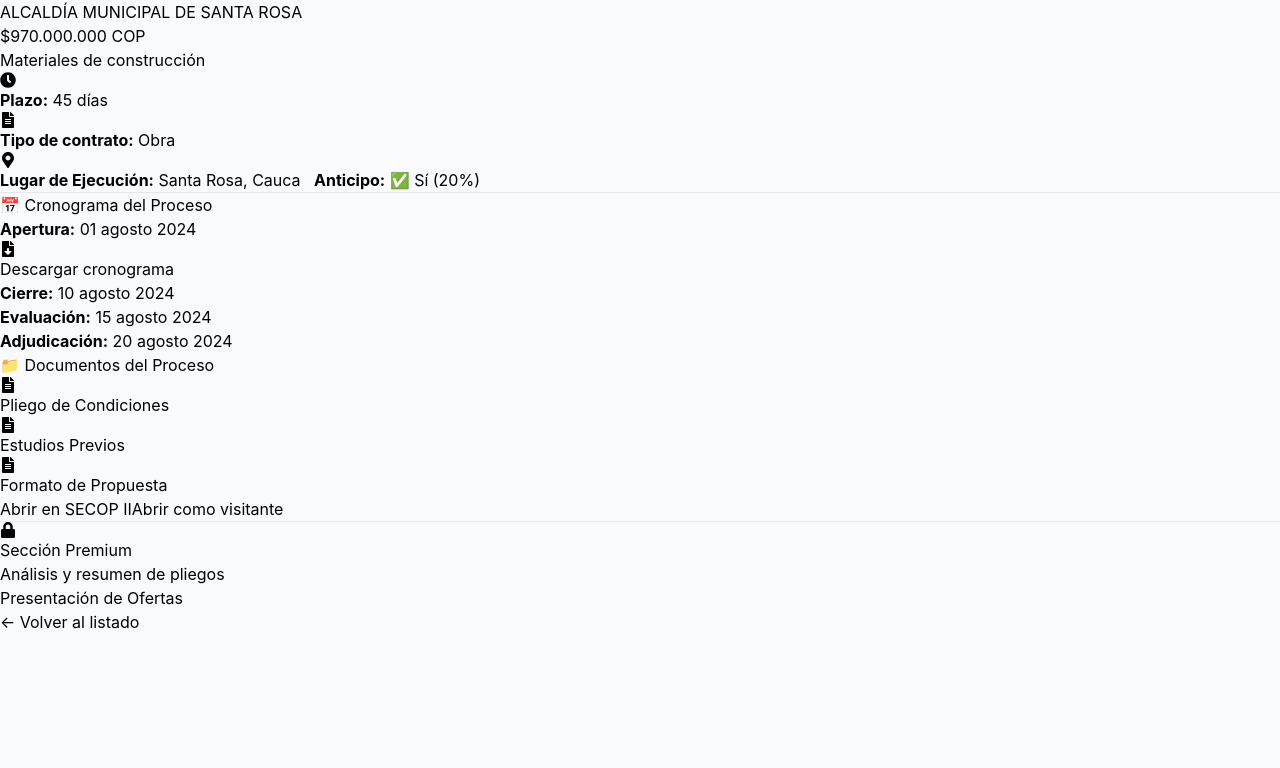
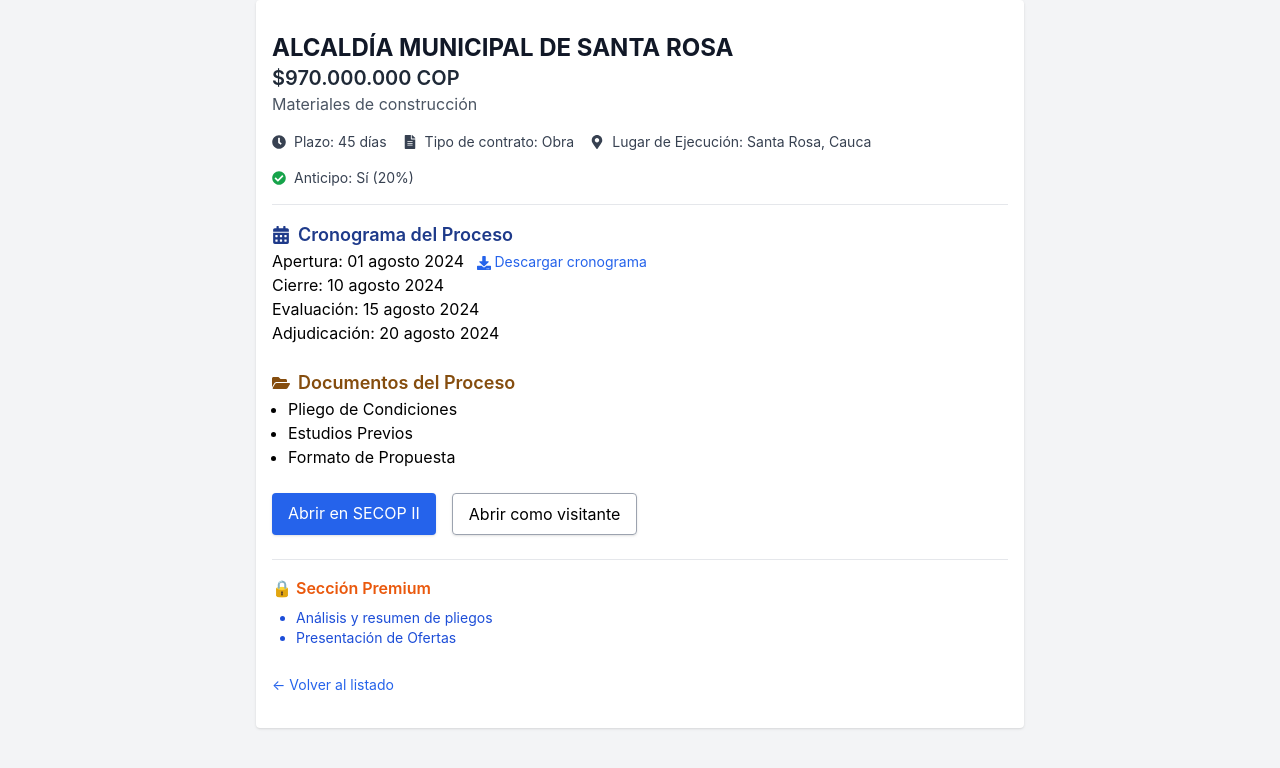
Before and after one commit to JPFC1428/licitapp-frontend, a React (Vite) app: page /detalle/1 in a window 1280 px wide. Shown: the top 768 px of the page. Built offline with nearby package versions, Linux system fonts and the light colour scheme.

Commit message:
Update ProcesoDetalle.jsx

```diff
--- a/src/components/ProcesoDetalle.jsx
+++ b/src/components/ProcesoDetalle.jsx
@@ -1,80 +1,74 @@
-// src/components/ProcesoDetalle.jsx
 import React from 'react';
 import { useParams, Link } from 'react-router-dom';
 import procesos from '../data/procesosMock';
-import { FaClock, FaMapMarkerAlt, FaFileDownload, FaFileAlt, FaLock } from 'react-icons/fa';
+import { FaClock, FaFileAlt, FaFolderOpen, FaMapMarkerAlt, FaCalendarAlt, FaDownload, FaCheckCircle, FaTimesCircle, FaBuilding } from 'react-icons/fa';
 
-const ProcesoDetalle = () => {
+export default function ProcesoDetalle() {
   const { id } = useParams();
   const proceso = procesos.find(p => p.id === parseInt(id));
 
-  if (!proceso) return <div>Proceso no encontrado</div>;
-
-  const {
-    entidad, valor, objeto, plazo, tipoContrato,
-    lugarEjecucion, anticipo, cronograma, documentos, links
-  } = proceso;
+  if (!proceso) return <div className='p-8 text-center text-red-600'>Proceso no encontrado</div>;
 
   return (
-    <div className="container">
-      <div className="card detalle">
-        <h2>{entidad}</h2>
-        <h3>{valor} COP</h3>
-        <p>{objeto}</p>
+    <div className='min-h-screen bg-gray-100'>
+      <main className='max-w-3xl mx-auto px-4 py-8 bg-white shadow rounded'>
+        <h1 className='text-2xl font-bold text-gray-900'>{proceso.entidad}</h1>
+        <p className='text-xl font-semibold text-gray-800'>{proceso.valor} COP</p>
+        <p className='text-gray-600 mb-4'>{proceso.objeto}</p>
 
-        <div className="info-line">
-          <FaClock /> <strong>Plazo:</strong> {plazo}
-          &nbsp;&nbsp; <FaFileAlt /> <strong>Tipo de contrato:</strong> {tipoContrato}
-          &nbsp;&nbsp; <FaMapMarkerAlt /> <strong>Lugar de Ejecución:</strong> {lugarEjecucion}
-          &nbsp;&nbsp; <strong>Anticipo:</strong>{' '}
-          {anticipo.aplica ? (
-            <span className="text-success">✅ Sí ({anticipo.porcentaje})</span>
-          ) : (
-            <span className="text-danger">❌ No</span>
-          )}
+        <div className='flex flex-wrap gap-4 text-sm text-gray-700 mb-4'>
+          <div className='flex items-center gap-2'><FaClock /> Plazo: {proceso.plazo}</div>
+          <div className='flex items-center gap-2'><FaFileAlt /> Tipo de contrato: {proceso.tipoContrato}</div>
+          <div className='flex items-center gap-2'><FaMapMarkerAlt /> Lugar de Ejecución: {proceso.lugarEjecucion}</div>
+          <div className='flex items-center gap-2'>
+            {proceso.anticipo?.aplica ? (
+              <>
+                <FaCheckCircle className='text-green-600' /> Anticipo: Sí ({proceso.anticipo.porcentaje})
+              </>
+            ) : (
+              <>
+                <FaTimesCircle className='text-red-600' /> Anticipo: No
+              </>
+            )}
+          </div>
         </div>
 
-        <hr />
-        <h4>📅 Cronograma del Proceso</h4>
-        <ul>
-          <li><strong>Apertura:</strong> {cronograma.apertura} &nbsp;
-            <a href="#" download><FaFileDownload /> Descargar cronograma</a></li>
-          <li><strong>Cierre:</strong> {cronograma.cierre}</li>
-          <li><strong>Evaluación:</strong> {cronograma.evaluacion}</li>
-          <li><strong>Adjudicación:</strong> {cronograma.adjudicacion}</li>
-        </ul>
+        <hr className='my-4' />
 
-        <h4>📁 Documentos del Proceso</h4>
-        <ul>
-          {documentos.map((doc, index) => (
-            <li key={index}><FaFileAlt /> {doc}</li>
-          ))}
-        </ul>
-
-        <div className="acciones">
-          <a href={links.usuario} target="_blank" rel="noopener noreferrer" className="btn btn-primary">
-            Abrir en SECOP II
-          </a>
-          <a href={links.visitante} target="_blank" rel="noopener noreferrer" className="btn btn-outline">
-            Abrir como visitante
-          </a>
+        <div className='mb-6'>
+          <h2 className='text-lg font-semibold flex items-center gap-2 text-blue-900'><FaCalendarAlt /> Cronograma del Proceso</h2>
+          <p>Apertura: {proceso.cronograma.apertura} <a href='#' className='text-blue-600 ml-2 text-sm'><FaDownload className='inline' /> Descargar cronograma</a></p>
+          <p>Cierre: {proceso.cronograma.cierre}</p>
+          <p>Evaluación: {proceso.cronograma.evaluacion}</p>
+          <p>Adjudicación: {proceso.cronograma.adjudicacion}</p>
         </div>
 
-        <hr />
-        <div className="premium">
-          <h4><FaLock /> Sección Premium</h4>
-          <ul>
-            <li><a href="#">Análisis y resumen de pliegos</a></li>
-            <li><a href="#">Presentación de Ofertas</a></li>
+        <div className='mb-6'>
+          <h2 className='text-lg font-semibold flex items-center gap-2 text-yellow-800'><FaFolderOpen /> Documentos del Proceso</h2>
+          <ul className='ml-4 list-disc'>
+            {proceso.documentos.map((doc, i) => (
+              <li key={i}>{doc}</li>
+            ))}
           </ul>
         </div>
 
-        <div className="volver">
-          <Link to="/">← Volver al listado</Link>
+        <div className='flex gap-4 mb-6'>
+          <a href={proceso.links.usuario} className='bg-blue-600 text-white px-4 py-2 rounded shadow hover:bg-blue-700 transition'>Abrir en SECOP II</a>
+          <a href={proceso.links.visitante} className='border border-gray-400 px-4 py-2 rounded shadow hover:bg-gray-100 transition'>Abrir como visitante</a>
         </div>
-      </div>
+
+        <div className='mt-6 border-t pt-4'>
+          <h2 className='text-md font-semibold text-orange-600 mb-2'>🔒 Sección Premium</h2>
+          <ul className='list-disc ml-6 text-blue-700 text-sm'>
+            <li><a href='#'>Análisis y resumen de pliegos</a></li>
+            <li><a href='#'>Presentación de Ofertas</a></li>
+          </ul>
+        </div>
+
+        <div className='mt-6'>
+          <Link to="/" className='text-blue-600 text-sm'>&larr; Volver al listado</Link>
+        </div>
+      </main>
     </div>
   );
-};
-
-export default ProcesoDetalle;
+}
```
